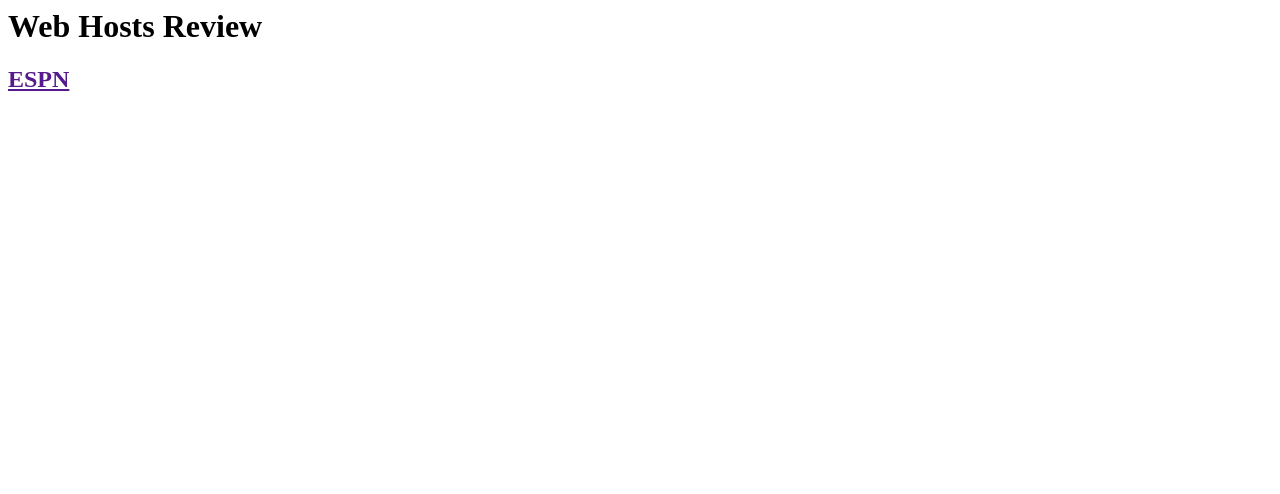
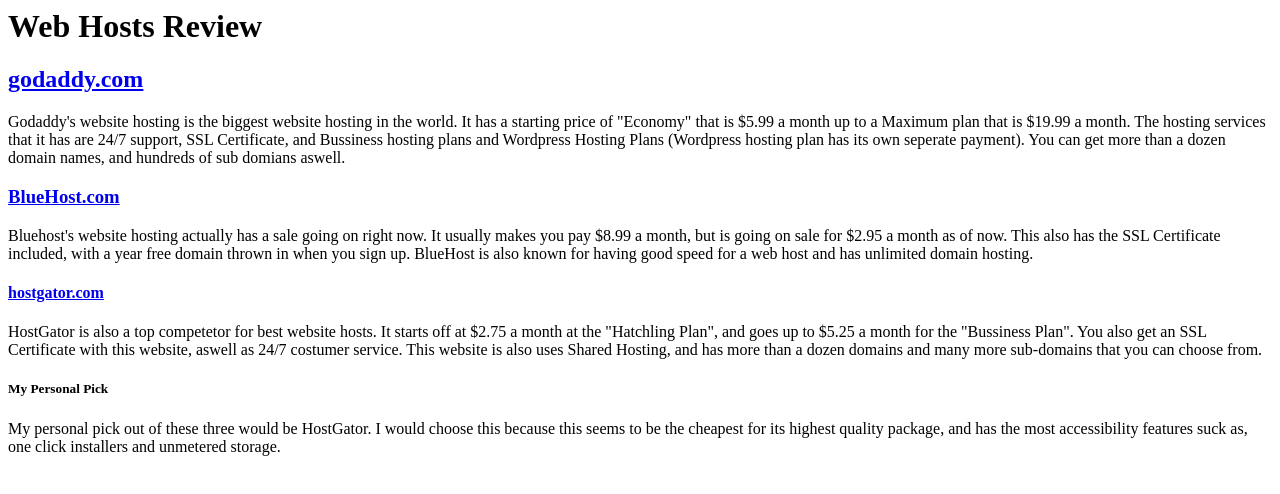
Before and after one commit to adrianrinconj/adrianrinconj.github.io, a plain HTML site: page webhosts.html in a window 1280 px wide. Drawn offline with Linux system fonts and the light colour scheme.

Commit message:
Add files via upload

```diff
--- a/webhosts.html
+++ b/webhosts.html
@@ -1,16 +1,50 @@
 <html>
+
 <head>
   <title> Web hosts review </title>
-  </head>
+</head>
 
-  <body>
-    <h1>Web Hosts Review</h1>
+<body>
+  <h1>Web Hosts Review</h1>
 
 
-    <h2><a href="">ESPN</h2>
+  <h2><a href="http://godaddy.com">godaddy.com</a></h2>
+  <p> Godaddy's website hosting is the biggest website
+    hosting in the world. It has a starting price of "Economy"
+    that is $5.99 a month up to a Maximum plan that is $19.99
+    a month. The hosting services that it has are 24/7 support,
+    SSL Certificate, and Bussiness hosting plans and Wordpress
+    Hosting Plans (Wordpress hosting plan has its own seperate
+    payment). You can get more than a dozen domain names, and
+    hundreds of sub domians aswell.
+  </p>
 
+<h3><a href="http://bluehost.com">BlueHost.com</a></h3>
+<p>Bluehost's website hosting actually has a sale going on right now.
+  It usually makes you pay $8.99 a month, but is going on sale for
+  $2.95 a month as of now. This also has the SSL Certificate included,
+  with a year free domain thrown in when you sign up. BlueHost is also
+  known for having good speed for a web host and has unlimited domain
+  hosting.
+</p>
 
-    </body>
+<h4><a href="http://hostgator.com">hostgator.com</a></h4>
+<p>HostGator is also a top competetor for best website hosts.
+  It starts off at $2.75 a month at the "Hatchling Plan", and goes
+  up to $5.25 a month for the "Bussiness Plan". You also get
+  an SSL Certificate with this website, aswell as 24/7 costumer
+  service. This website is also uses Shared Hosting, and has more
+  than a dozen domains and many more sub-domains that you
+  can choose from.
+</p>
+
+<h5>My Personal Pick</h5>
+  <p>My personal pick out of these three would be HostGator.
+  I would choose this because this seems to be the cheapest
+  for its highest quality package, and has the most accessibility
+  features suck as, one click installers and unmetered storage.
+</p>
+</body>
 
 
 </html>
```
